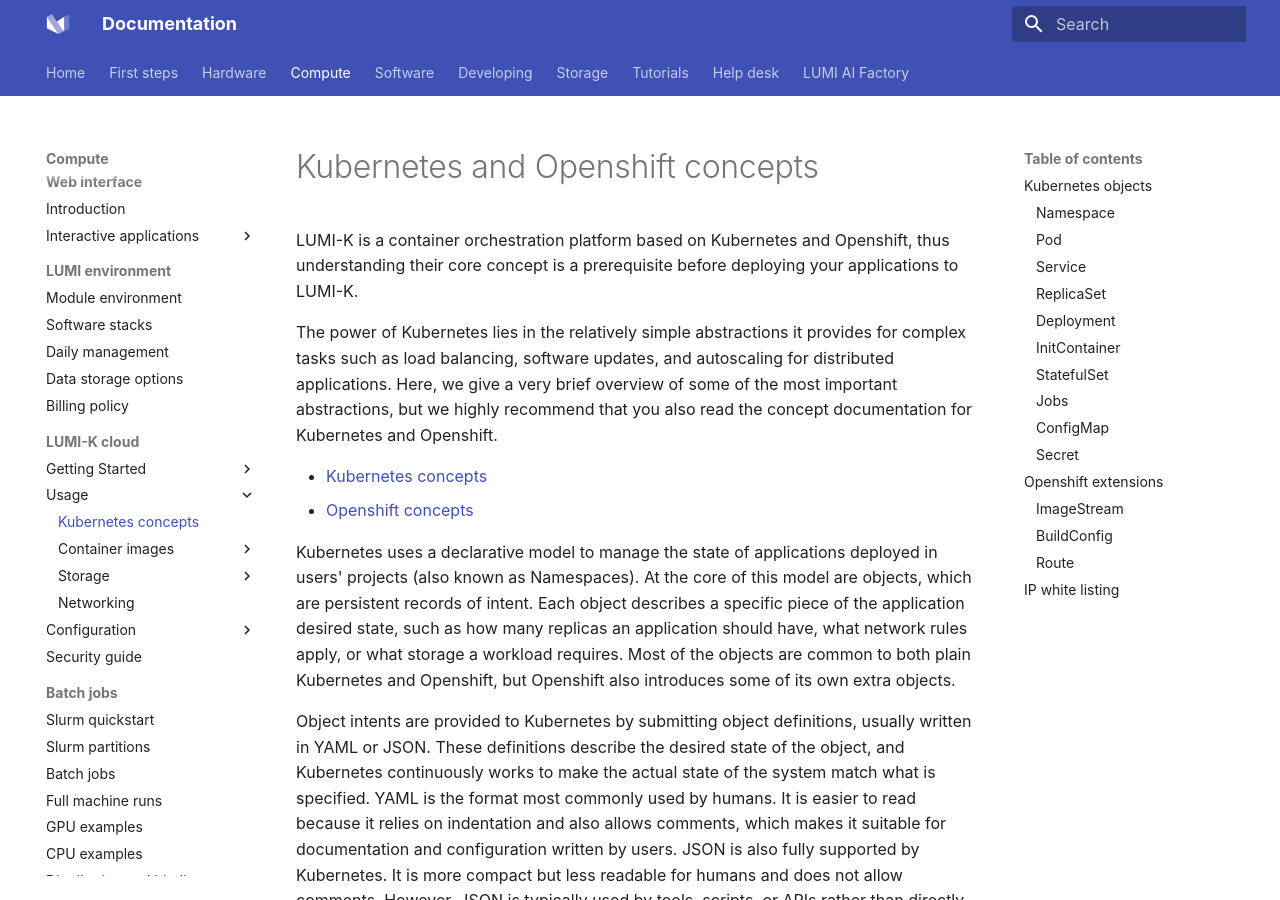
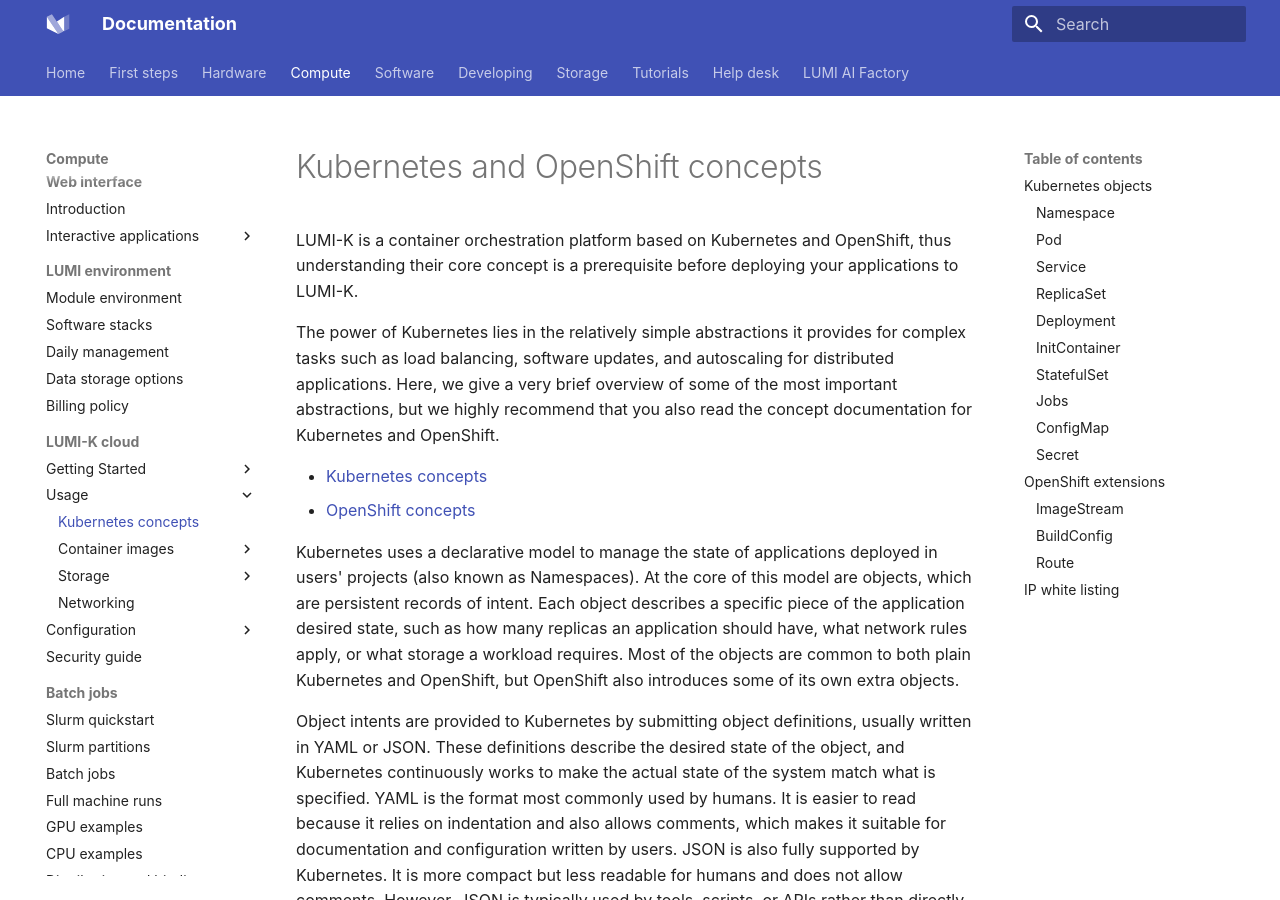
Before and after one commit to Lumi-supercomputer/lumi-userguide, an MkDocs documentation site: the page built from docs/compute/lumi-k/02_usage/01_kube_concepts.md, in a window 1280 px wide and 900 px high. Built offline with MkDocs 1.6.1 and Material for MkDocs 9.7.7, drawn with Linux system fonts in a browser that asks for light colours; some of the changed text lies outside the part shown.

````diff
--- a/docs/compute/lumi-k/02_usage/01_kube_concepts.md
+++ b/docs/compute/lumi-k/02_usage/01_kube_concepts.md
@@ -1,21 +1,21 @@
-# Kubernetes and Openshift concepts
+# Kubernetes and OpenShift concepts
 
-LUMI-K is a container orchestration platform based on Kubernetes and Openshift, thus understanding their core concept is a
+LUMI-K is a container orchestration platform based on Kubernetes and OpenShift, thus understanding their core concept is a
 prerequisite before deploying your applications to LUMI-K.
 
 The power of Kubernetes lies in the relatively simple abstractions it provides for complex tasks such as load balancing,
 software updates, and autoscaling for distributed applications. Here, we give a very brief overview of some of the most important
-abstractions, but we highly recommend that you also read the concept documentation for Kubernetes and Openshift.
+abstractions, but we highly recommend that you also read the concept documentation for Kubernetes and OpenShift.
 
 * [Kubernetes concepts](https://kubernetes.io/docs/concepts/)
-* [Openshift concepts](https://docs.redhat.com/en/documentation/openshift_container_platform/4.19/html/building_applications/index)
+* [OpenShift concepts](https://docs.redhat.com/en/documentation/openshift_container_platform/4.19/html/building_applications/index)
 
 
 Kubernetes uses a declarative model to manage the state of applications deployed in users' projects (also known as
 Namespaces). At the core of this model are objects, which are persistent records of intent. Each object describes a
 specific piece of the application desired state, such as how many replicas an application should have, what network
-rules apply, or what storage a workload requires. Most of the objects are common to both plain Kubernetes and Openshift,
-but Openshift also introduces some of its own extra objects.
+rules apply, or what storage a workload requires. Most of the objects are common to both plain Kubernetes and OpenShift,
+but OpenShift also introduces some of its own extra objects.
 
 Object intents are provided to Kubernetes by submitting object definitions, usually written in YAML or JSON.
 These definitions describe the desired state of the object, and Kubernetes continuously works to make the actual state
@@ -44,7 +44,7 @@ requiring multiple physical clusters. Namespaces are used for:
 
 * Applying resource quotas, access controls, and network policies.
 
-In LUMI-K, you will primarily work with projects rather than namespaces. A project is an Openshift abstraction built on
+In LUMI-K, you will primarily work with projects rather than namespaces. A project is an OpenShift abstraction built on
 top of a Kubernetes namespace, adding additional metadata and access-control features. However,
 the terms _project_ and _namespace_ are often used interchangeably, as both refer to the logical grouping of a
 user’s resources.
@@ -394,9 +394,9 @@ metadata:
   namespace: my-namespace
 ```
 
-##  Openshift extensions
+##  OpenShift extensions
 
-Openshift includes all Kubernetes objects, plus some extensions:
+OpenShift includes all Kubernetes objects, plus some extensions:
 
 * **BuildConfig** objects build container images
   based on the source files.
@@ -433,7 +433,7 @@ spec:
 
 [BuildConfig](https://docs.redhat.com/en/documentation/openshift_container_platform/4.17/html/builds_using_buildconfig/understanding-image-builds) objects
 create container images according to specific rules. In the following example, the _Docker_ strategy is used to build a customized version
-of the `httpd` web server container image shipped with Openshift.
+of the `httpd` web server container image shipped with OpenShift.
 
 *`buildconfig.yaml`*:
 
@@ -458,12 +458,12 @@ spec:
     type: Docker
 ```
 
-After creating the build object (here named `custom-httpd-build`), Openshift will trigger the build process and create a
+After creating the build object (here named `custom-httpd-build`), OpenShift will trigger the build process and create a
 new image stream for the custom image.
 
 ### Route
 
-Route objects are the Openshift equivalent of _Ingress_ in vanilla Kubernetes, they expose a Service object to the
+Route objects are the OpenShift equivalent of _Ingress_ in vanilla Kubernetes, they expose a Service object to the
 internet via HTTP/HTTPS. A typical Route definition would be:
 
 ```yaml
@@ -531,4 +531,4 @@ status:
 
 !!! warning
 
-    If the whitelist entry is malformed, Openshift will discard the whitelist and allow all traffic.
+    If the whitelist entry is malformed, OpenShift will discard the whitelist and allow all traffic.
````
